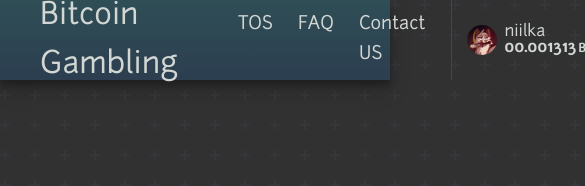
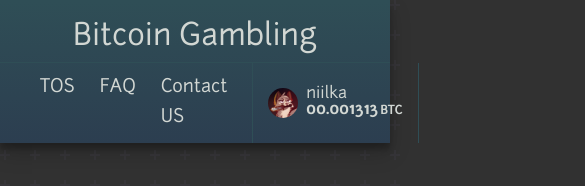
Before and after one commit to niilka/roulette-remastered, a website: page app/index.pug in a window 390 px wide. Shown: the top 186 px of the page, 585 px wide, since content can reach past the window. Drawn offline with nearby package versions, Linux system fonts and the light colour scheme; files that its build step writes are made by us from their sources.

Commit message:
header finaly

```diff
--- a/app/index.pug
+++ b/app/index.pug
@@ -22,6 +22,7 @@
 		link(rel='stylesheet', href='css/index.min.css')
 	body
 		header.site-header
+			a(href="#").logotype-mobile Bitcoin Gambling
 			.header-line.container
 				a(href="#").logotype Bitcoin Gambling
 				nav.site-navigation
--- a/app/sass/_base.scss
+++ b/app/sass/_base.scss
@@ -1,6 +1,7 @@
 /*===========================
 	Base styles
 ===========================*/
+
 @import "vars";
 
 * {
--- a/app/sass/_media.scss
+++ b/app/sass/_media.scss
@@ -13,6 +13,16 @@
 @media only screen and (max-width: 992px) {
   /* */
 }
+
+@media only screen and (max-width: 816px) {
+  .logotype {
+    display: none;
+  }
+  .logotype-mobile {
+    display: block!important;
+  }
+}
+
 
 /* Small Devices, Tablets */
 
--- a/app/sass/index.scss
+++ b/app/sass/index.scss
@@ -39,6 +39,27 @@
   margin-right: 60px;
 }
 
+.logotype-mobile {
+  text-decoration: none;
+  font-size: 30px;
+  color: $white;
+  display: none;
+  text-align: center;
+  padding-top: 12px;
+  position: relative;
+
+  &::after {
+    content: "";
+    display: block;
+    bottom: 0;
+    left: 0;
+    right: 0;
+    width: 100%;
+    height: 1px;
+    background-color: #2f4e56;
+    background-color: #2f4e56;
+  }
+}
 .site-navigation {
   ul {
     list-style-type: none;
```
Also changed, not shown: app/css/index.min.css, app/index.html, 1 other file.
